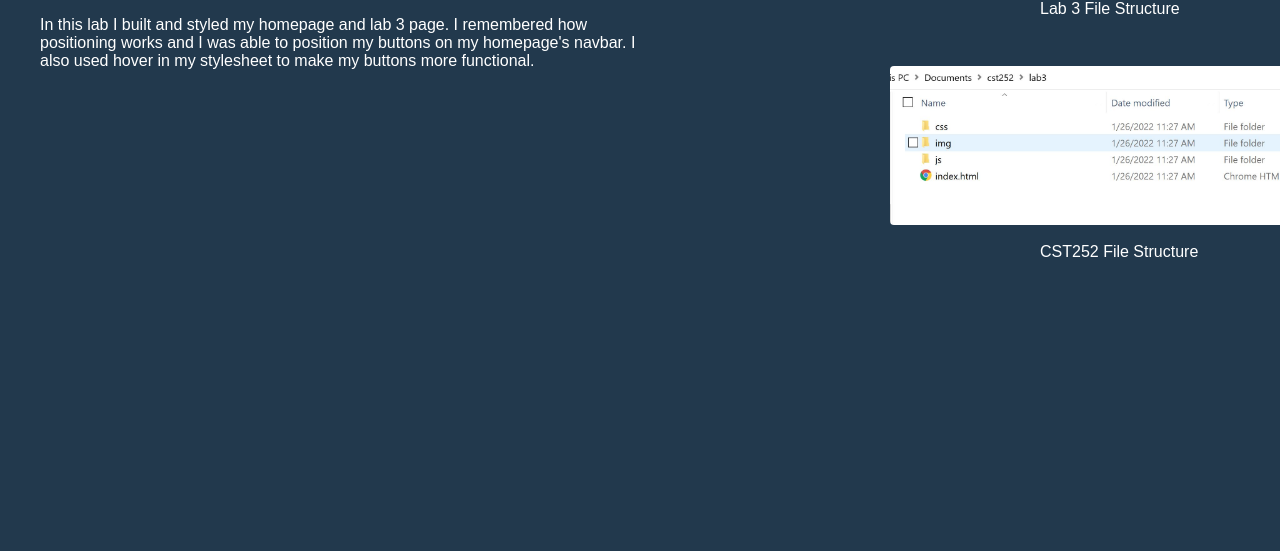
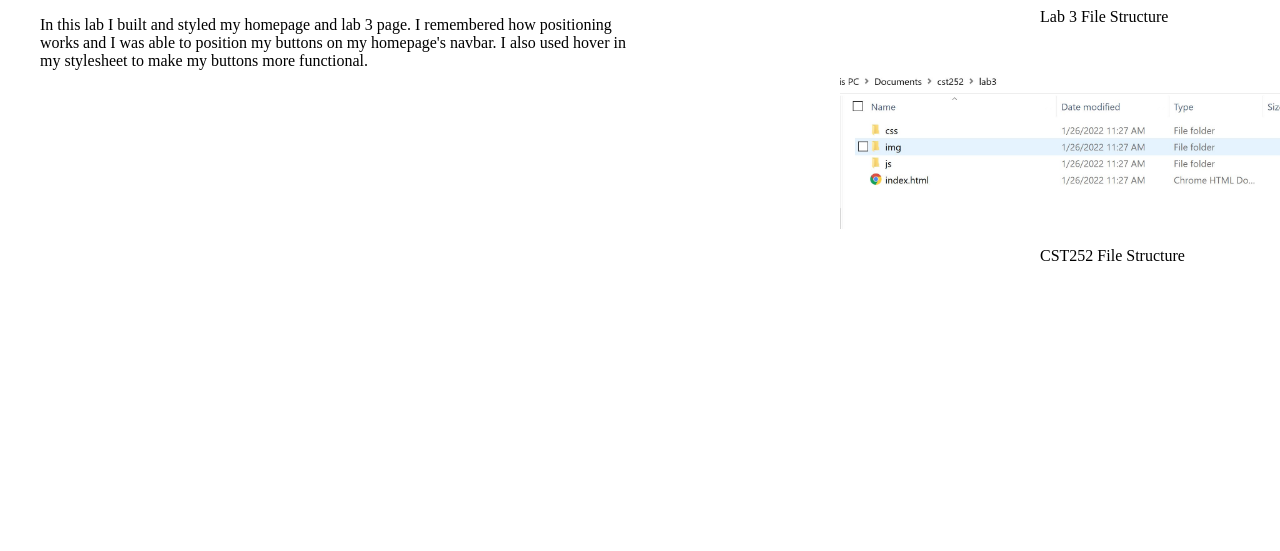
Before and after one commit to AmandaAuld/cst252, a plain HTML site: page lab3/index.html in a window 1280 px wide. Shown: the part 358-909 px from the top of the page. Drawn offline with Linux system fonts and the light colour scheme.

Commit message:
lab 3 fix

```diff
--- a/lab3/index.html
+++ b/lab3/index.html
@@ -2,7 +2,7 @@
 <html>
 <head>
 	<title>Lab 3 - File Structures</title>
-	<link rel="stylesheet" type="text/css" href="../css/site.css">
+
 	<link rel="stylesheet" type="text/css" href="css/lab.css">
 </head>
 <body>
```
